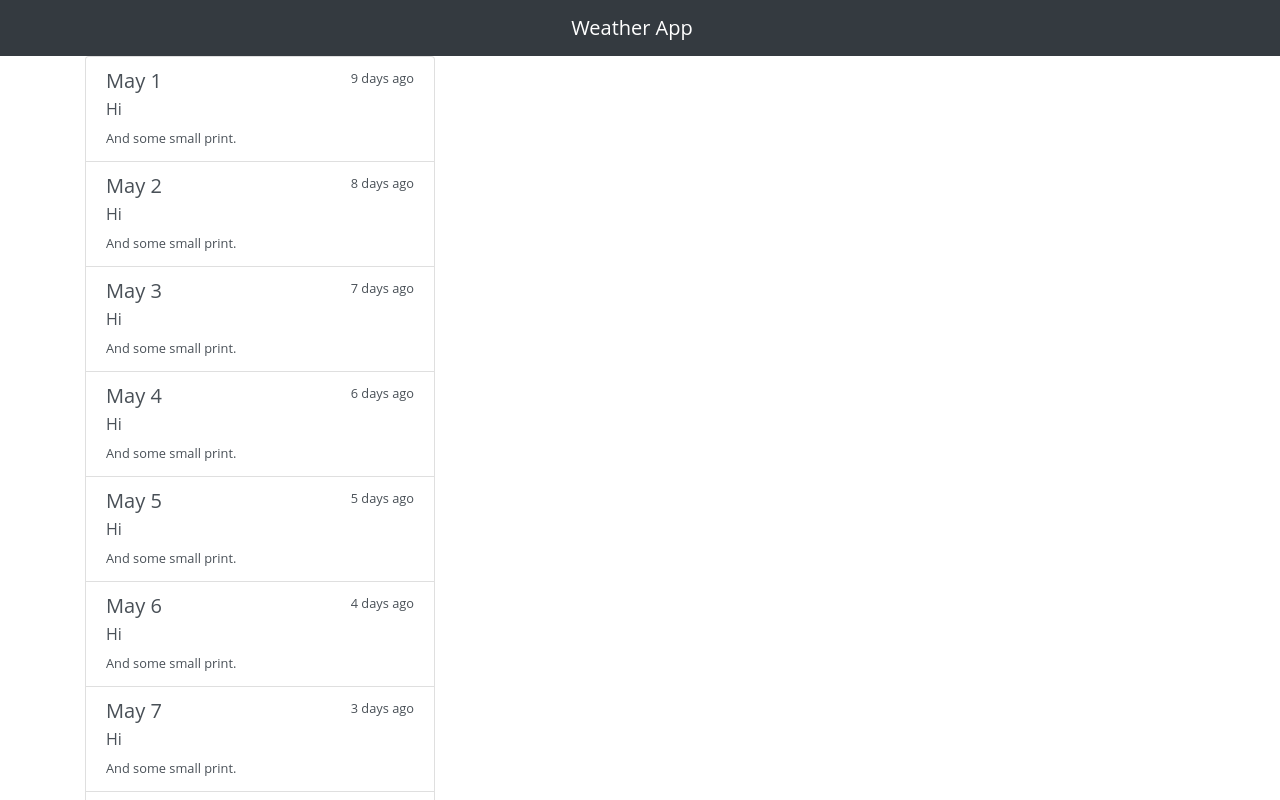
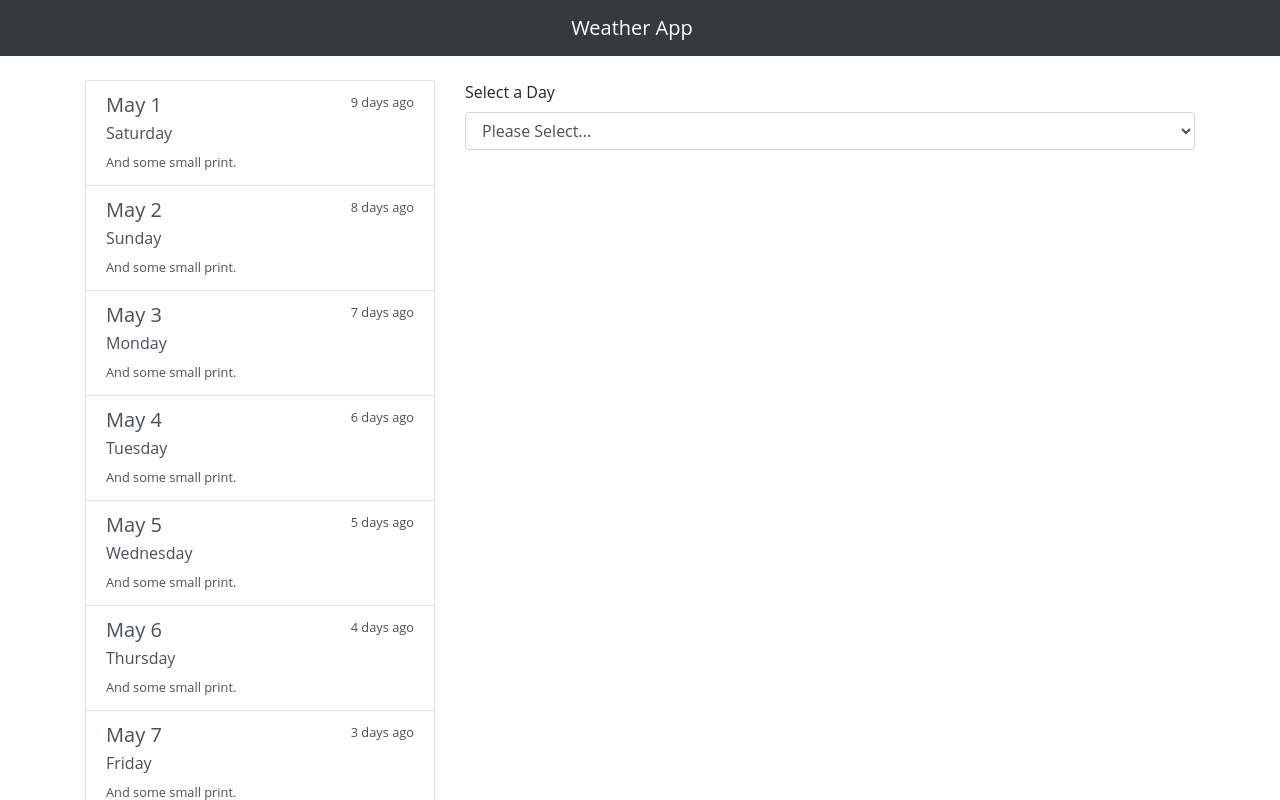
Before and after one commit to ankurucoe/myFirstReactApp, a React (Create React App) app: page / in a window 1280 px wide. Shown: the top 800 px of the page. Built offline with nearby package versions, Linux system fonts and the light colour scheme.

Commit message:
Updated App,List and ListItem and Date

```diff
--- a/src/components/App.js
+++ b/src/components/App.js
@@ -1,24 +1,62 @@
-import React from "react";
+import React, { Component } from "react";
 import Navbar from "./Bootstrap/Navbar";
 import List from "./DateList/List";
 import { WeatherAppContents } from "../constants/Dates";
 
-const App = () => {
+class App extends Component {
+  state = {
+    SelectedDay: -1
+  };
+  handleSelectedDayChange = e => {
+    this.setState({ SelectedDay: e.target.value });
+  };
+  handleSelectedDayClick = SelectedDay => {
+    this.setState({
+      SelectedDay
+    });
+  };
+  render() {
     return (
       <div className="App">
         <Navbar className="Header justify-content-center" dark={true}>
           Weather App
         </Navbar>
-
-      <div className="container">
+        <div className="container mt-4">
           <div className="row">
             <div className="col-4">
-            <List WeatherAppContents={WeatherAppContents}></List>
+              <List
+                WeatherAppContents={WeatherAppContents}
+                SelectedDay={this.state.SelectedDay}
+                handleSelectedDayClick={this.handleSelectedDayClick}
+              />
+            </div>
+            <div className="col-8">
+              <form action="">
+                <div className="form-group">
+                  <label htmlFor="daySelect">Select a Day</label>
+                  <select
+                    className="form-control"
+                    id="daySelect"
+                    value={this.state.SelectedDay}
+                    onChange={this.handleSelectedDayChange}
+                  >
+                    <option value="-1" disabled={true}>
+                      Please Select...
+                    </option>
+                    {WeatherAppContents.map((date, key) => (
+                      <option value={key} key={key}>
+                        May {date.Date}
+                      </option>
+                    ))}
+                  </select>
+                </div>
+              </form>
             </div>
           </div>
         </div>
       </div>
     );
-};
+  }
+}
 
 export default App;
--- a/src/components/DateList/List.js
+++ b/src/components/DateList/List.js
@@ -1,12 +1,18 @@
 import React from "react";
 import Listitem from "./_Listitem";
 
-const List = ({ WeatherAppContents }) => {
+const List = ({ WeatherAppContents, SelectedDay, handleSelectedDayClick }) => {
   return (
     <div className="List list-group">
       {WeatherAppContents.map((cur, key) => (
         // eslint-disable-next-line jsx-a11y/anchor-is-valid
-        <Listitem CurDate={cur.Date} key={key} />
+        <Listitem
+          CurDate={cur.Date}
+          key={key}
+          index={key}
+          Selected={+SelectedDay === key}
+          handleSelectedDayClick={handleSelectedDayClick}
+        />
       ))}
     </div>
   );
--- a/src/components/DateList/_Listitem.js
+++ b/src/components/DateList/_Listitem.js
@@ -1,15 +1,16 @@
 import React from "react";
-import { DaysAgo } from "../../constants/Dates";
+import { DaysAgo, WeekDays } from "../../constants/Dates";
 
-const Listitem = ({ CurDate }) => {
+const Listitem = ({ CurDate, Selected, handleSelectedDayClick, index }) => {
   const today = new Date().getDate();
   return (
     // eslint-disable-next-line jsx-a11y/anchor-is-valid
     <a
       href="#"
       className={
-        "list-group-item list-group-item-action" +
-        (CurDate === today ? " active" : "")
+        "ListItem list-group-item list-group-item-action" +
+        (CurDate === today ? " list-group-item-success" : "") +
+        (Selected ? " active" : "")
       }
       aria-current="true"
     >
@@ -17,7 +18,14 @@ const Listitem = ({ CurDate }) => {
         <h5 className="mb-1">May {CurDate}</h5>
         <small>{DaysAgo(CurDate - today)}</small>
       </div>
-      <p className="mb-1">Hi</p>
+      <p className="mb-1">
+        {
+          WeekDays[
+            (WeekDays.length * 5 + (new Date().getDay() + CurDate - today)) %
+              WeekDays.length
+          ]
+        }
+      </p>
       <small>And some small print.</small>
     </a>
   );
--- a/src/constants/Dates.js
+++ b/src/constants/Dates.js
@@ -1,4 +1,4 @@
-export const Weeks = [
+export const WeekDays = [
   "Sunday",
   "Monday",
   "Tuesday",
@@ -40,6 +40,9 @@ export const WeatherAppContents = [
   },
   {
     Date: 11
+  },
+  {
+    Date: 12
   }
 ];
 
```
Lines whose indentation alone changed are shown as unchanged.
